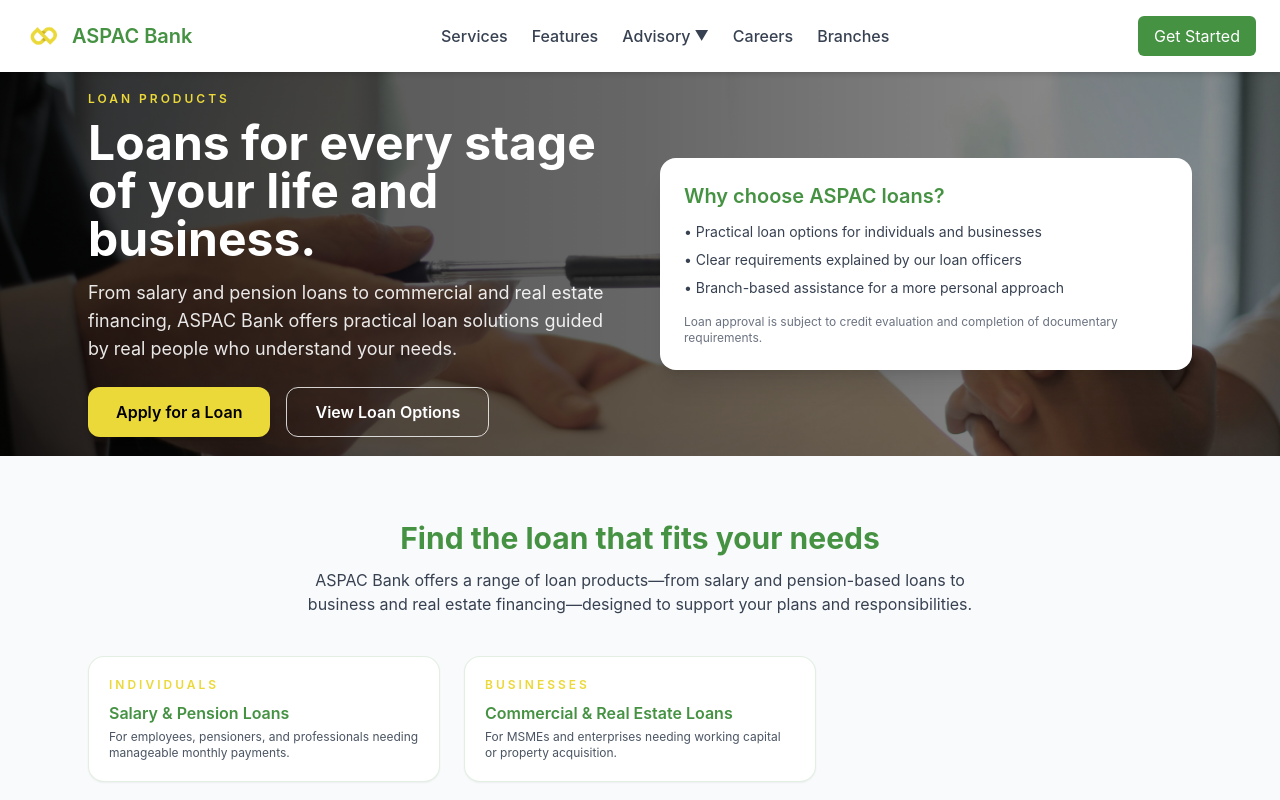
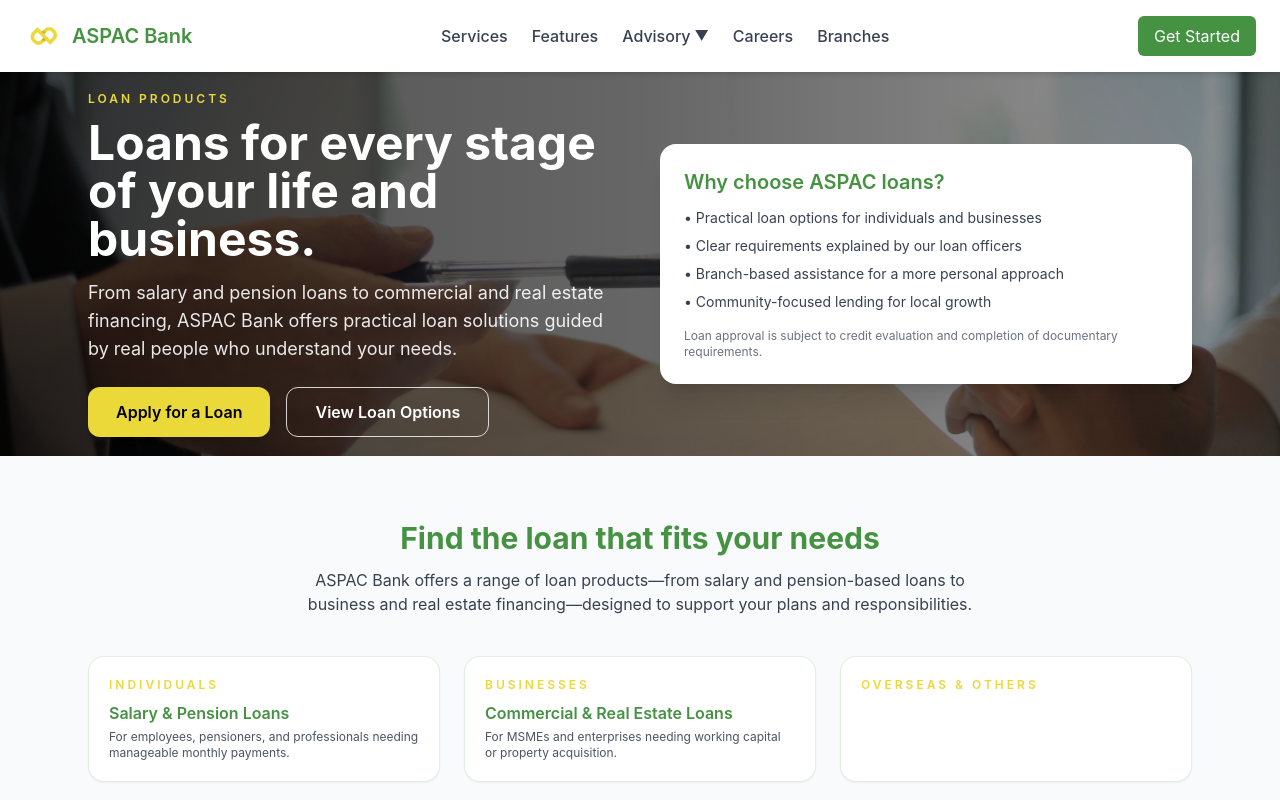
Before and after one commit to Christian-aspacbank/aspacbank, a React (Create React App) app: page /loans in a window 1280 px wide. Shown: the top 800 px of the page. Built offline with nearby package versions, Linux system fonts and the light colour scheme.

Commit message:
update1212025
update1212025

```diff
--- a/src/Pages/Loans.tsx
+++ b/src/Pages/Loans.tsx
@@ -109,6 +109,7 @@ const Loans: React.FC = () => {
         ogImageAlt="ASPAC Bank loan services including APDS teacher loans"
         ogSiteName="ASPAC Bank"
         ogLocale="en_PH"
+        /* Match brand & manifest theme color */
         themeColor="#459243"
         iconHref="https://www.aspacbank.com/favicon.ico"
         appleTouchIconHref="https://www.aspacbank.com/favicon.ico"
@@ -190,6 +191,7 @@ const Loans: React.FC = () => {
                   <li>
                     • Branch-based assistance for a more personal approach
                   </li>
+                  <li>• Community-focused lending for local growth</li>
                 </ul>
                 <p className="mt-4 text-xs text-gray-500">
                   Loan approval is subject to credit evaluation and completion
@@ -236,6 +238,11 @@ const Loans: React.FC = () => {
               <p className="text-xs text-gray-600">
                 For MSMEs and enterprises needing working capital or property
                 acquisition.
+              </p>
+            </div>
+            <div className="bg-white rounded-2xl p-5 border border-primary/15 shadow-sm">
+              <p className="text-xs font-semibold tracking-[0.25em] uppercase text-aspac-yellow mb-2">
+                Overseas & Others
               </p>
             </div>
           </div>
```
